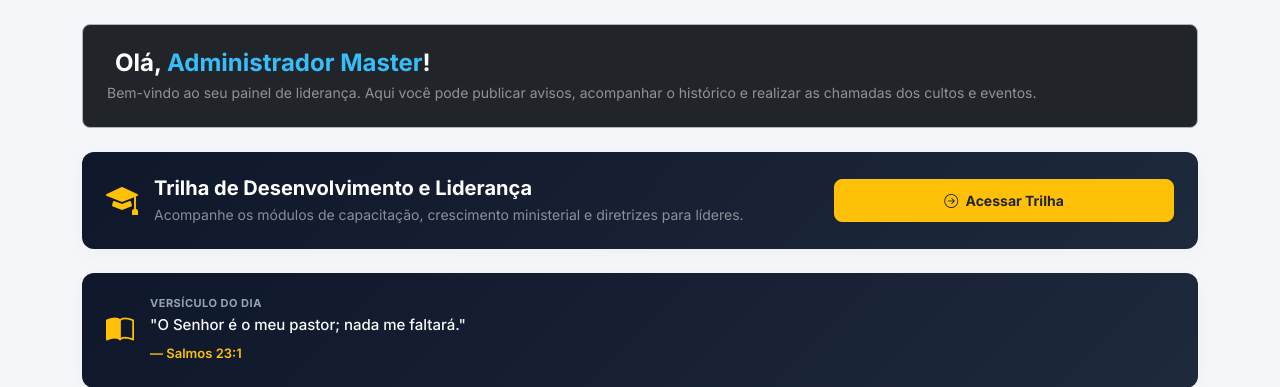
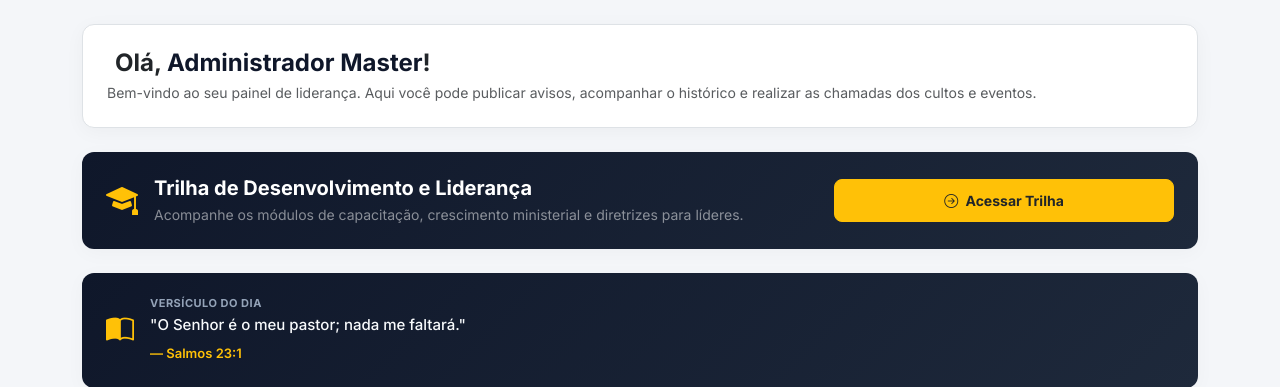
Before and after one commit to SimiTeste/church-presence, a Flask app: page /leader/dashboard in a window 1280 px wide. Shown: the part 74-461 px from the top of the page. Run offline with Flask 3, Linux system fonts and the light colour scheme; a user stored in the database is signed in; data that the repository does not hold is empty.

Commit message:
Muda o fundo da caixa de saudação para branco e ajusta os textos para cores escuras

```diff
--- a/templates/dashboard_lider.html
+++ b/templates/dashboard_lider.html
@@ -109,12 +109,12 @@
     <!-- Conteúdo Principal -->
     <div class="container my-4">
 
-        <!-- Saudação -->
-        <div class="alert alert-dark mb-4 p-4 rounded-3 text-white bg-dark">
-            <h4 class="fw-bold mb-1">
-                <i class="bi bi-hand-wave me-2"></i>Olá, <span style="color: #38bdf8;">{{ current_user.nome }}</span>!
+        <!-- Saudação com fundo branco/claro e textos escuros -->
+        <div class="card-custom mb-4 p-4 border" style="background-color: #ffffff; box-shadow: 0 4px 20px rgba(0, 0, 0, 0.04);">
+            <h4 class="fw-bold mb-1 text-dark">
+                <i class="bi bi-hand-wave me-2 text-primary"></i>Olá, <span style="color: #0f172a;">{{ current_user.nome }}</span>!
             </h4>
-            <p class="mb-0 text-white-50" style="font-size: 14px;">
+            <p class="mb-0 text-muted" style="font-size: 14px;">
                 Bem-vindo ao seu painel de liderança. Aqui você pode publicar avisos, acompanhar o histórico e realizar as chamadas dos cultos e eventos.
             </p>
         </div>
@@ -136,7 +136,6 @@
                     </div>
                 </div>
                 <div class="col-md-4 text-md-end">
-                    <!-- Ajuste a rota abaixo conforme o nome registrado no seu Blueprint/Flask -->
                     <a href="{{ url_for('leader.trilha') }}" class="btn btn-warning btn-custom w-100 text-dark fw-bold">
                         <i class="bi bi-arrow-right-circle me-1"></i> Acessar Trilha
                     </a>
@@ -247,7 +246,6 @@
                     </thead>
                     <tbody>
                         {% if ranking_membros %}
-                            <!-- Exibe inicialmente apenas os 10 primeiros -->
                             {% for membro, total_presencas in ranking_membros[:10] %}
                             <tr>
                                 <td class="ps-3 fw-bold">
@@ -270,7 +268,6 @@
                             </tr>
                             {% endfor %}
 
-                            <!-- O restante dos membros (do 11º em diante) fica colapsado -->
                             {% if ranking_membros|length > 10 %}
                                 <tbody class="collapse" id="rankingLiderCompleto">
                                     {% for membro, total_presencas in ranking_membros[10:] %}
@@ -300,7 +297,6 @@
                 </table>
             </div>
 
-            <!-- Botão Ver Mais / Recolher para o Líder -->
             {% if ranking_membros|length > 10 %}
             <div class="text-center mt-3">
                 <button class="btn btn-outline-dark btn-sm btn-custom px-4" type="button" data-bs-toggle="collapse" data-bs-target="#rankingLiderCompleto" aria-expanded="false" aria-controls="rankingLiderCompleto" id="btnVerMaisLider">
@@ -330,7 +326,7 @@
     <!-- Bootstrap JS Bundle -->
     <script src="https://cdn.jsdelivr.net/npm/bootstrap@5.3.0/dist/js/bootstrap.bundle.min.js"></script>
 
-    <!-- Script para ocultar o Toast automaticamente após alguns segundos -->
+    <!-- Script para ocultar o Toast automaticamente -->
     <script>
         setTimeout(function() {
             let toasts = document.querySelectorAll('.toast');
```
